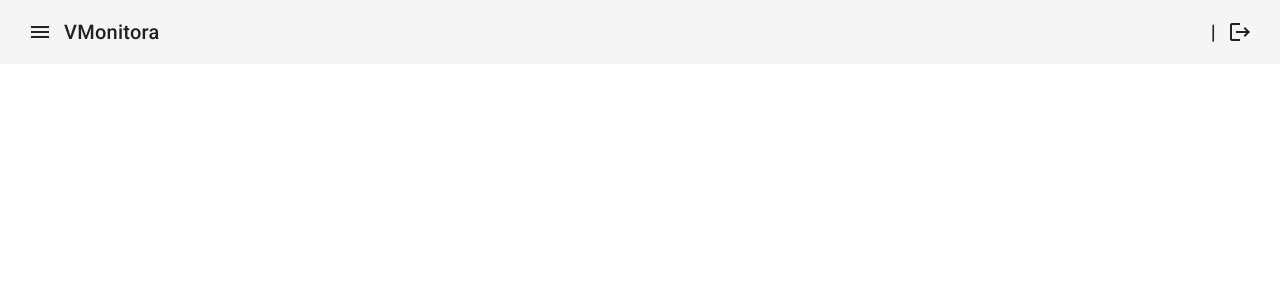
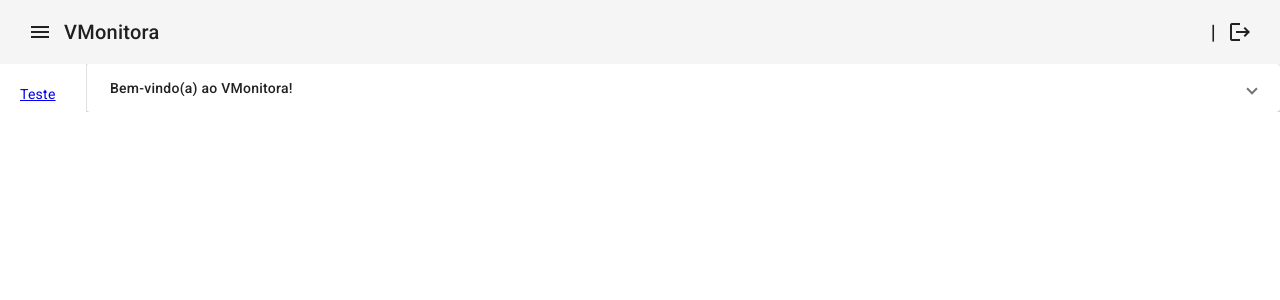
Before and after one commit to LeticiaTP/Desafio-Gestao-VM, an Angular app: page /home in a window 1280 px wide. Shown: the top 300 px of the page. Built offline with nearby package versions, Linux system fonts and the light colour scheme.

Commit message:
feat(dashboard) adiciona sidenav e saudação

```diff
--- a/src/app/views/home-dashboards/home-dashboards.component.css
+++ b/src/app/views/home-dashboards/home-dashboards.component.css
@@ -0,0 +1,10 @@
+.example-container {
+    position: absolute;
+    background: #eee;
+}
+
+.item {
+    margin: 20px 30px 0 20px;
+    justify-content: center;
+    display: flex;
+}
--- a/src/app/views/home-dashboards/home-dashboards.component.html
+++ b/src/app/views/home-dashboards/home-dashboards.component.html
@@ -1 +1,18 @@
 <app-header></app-header>
+
+
+    <mat-sidenav-container class="example-container">
+        <mat-sidenav mode="side" opened><a class="item" mat-list-item href="/login">Teste</a></mat-sidenav>
+        <mat-sidenav-content>
+            <mat-accordion>
+                <mat-expansion-panel (opened)="panelOpenState.set(true)" (closed)="panelOpenState.set(false)">
+                  <mat-expansion-panel-header>
+                    <mat-panel-title> Bem-vindo(a) ao VMonitora! </mat-panel-title>
+                  </mat-expansion-panel-header>
+                  <p>Esta é uma aplicação para gerenciamento de VM's (Máquinas Virtuais). Você pode monitorar suas VM's pela página de lista, disponível no menu da esquerda.
+                    Na tela atual, você pode acompanhar as informações por dois gráficos.
+                  </p>
+                </mat-expansion-panel>
+            </mat-accordion>
+        </mat-sidenav-content>
+    </mat-sidenav-container>
--- a/src/app/views/home-dashboards/home-dashboards.component.ts
+++ b/src/app/views/home-dashboards/home-dashboards.component.ts
@@ -1,14 +1,17 @@
 import { Component } from '@angular/core';
 import { HeaderComponent } from '../../shared/components/header/header.component';
-
+import { ChangeDetectionStrategy, signal } from '@angular/core';
+import { MatExpansionModule } from '@angular/material/expansion';
+import { MatSidenavModule } from '@angular/material/sidenav';
 
 @Component({
   selector: 'app-home-dashboards',
   standalone: true,
-  imports: [HeaderComponent],
+  imports: [HeaderComponent, MatExpansionModule, MatSidenavModule],
   templateUrl: './home-dashboards.component.html',
-  styleUrl: './home-dashboards.component.css'
+  styleUrl: './home-dashboards.component.css',
+  changeDetection: ChangeDetectionStrategy.OnPush,
 })
 export class HomeDashboardsComponent {
-
+  readonly panelOpenState = signal(false);
 }
```
